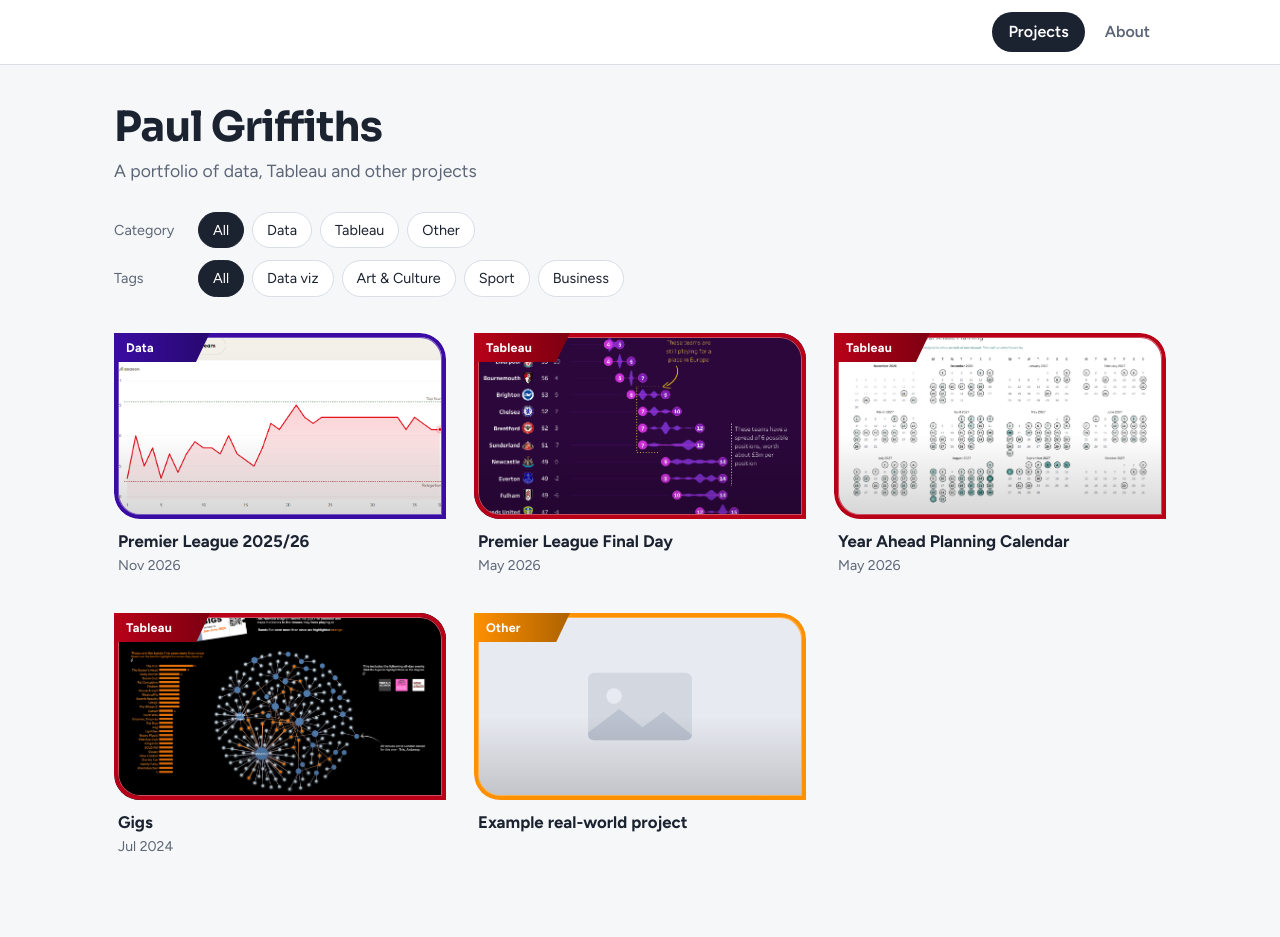
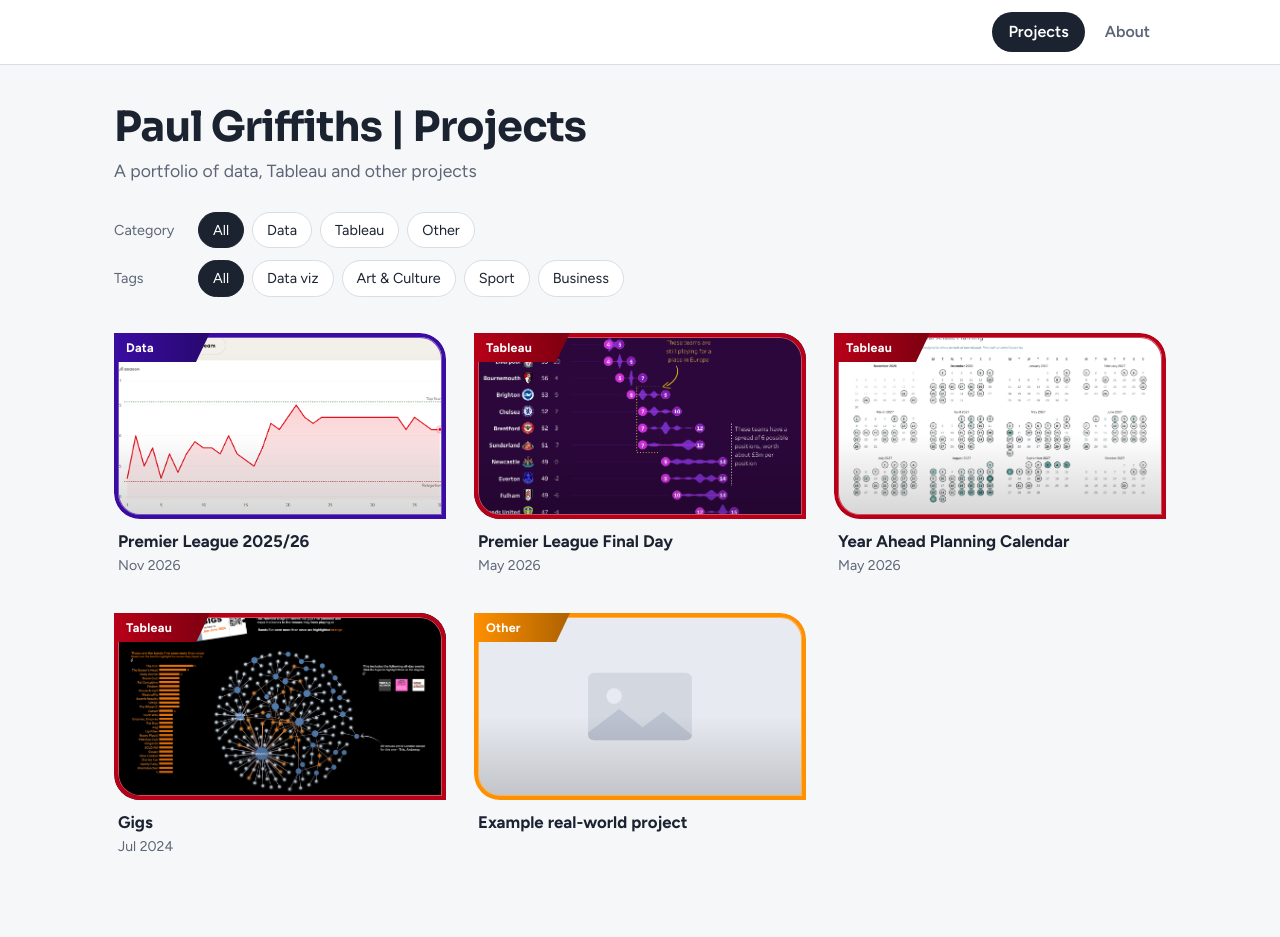
Before and after one commit to chalkboard-paul/chalkboard-paul.github.io, a Jekyll site: the page built from index.html, in a window 1280 px wide. Built offline with Jekyll 4.4.1, drawn with Linux system fonts in a browser that asks for light colours.

Commit message:
Update title in configuration file

```diff
--- a/_config.yml
+++ b/_config.yml
@@ -1,4 +1,4 @@
-title: Paul Griffiths
+title: Paul Griffiths | Projects
 description: A portfolio of data, Tableau and real-world projects.
 
 # The label used for the home page in the menu and the "Back" link.
```
